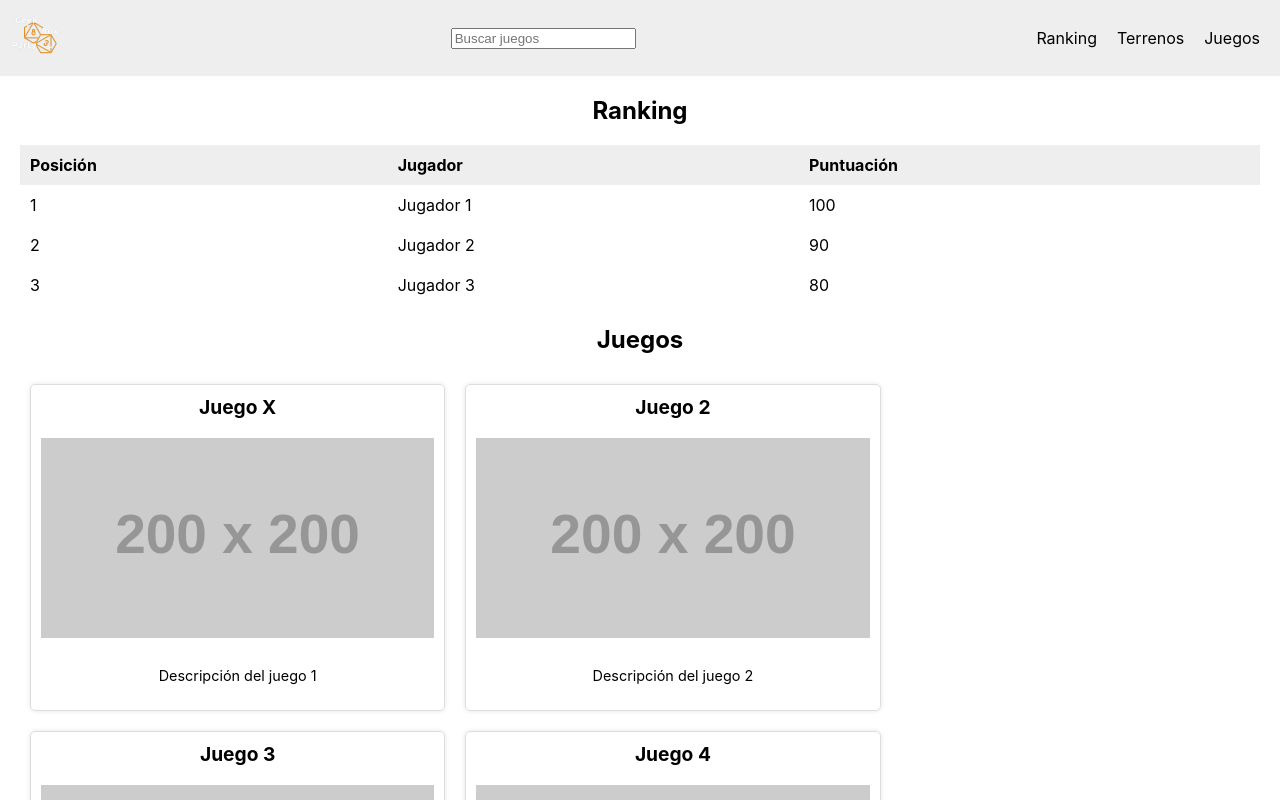
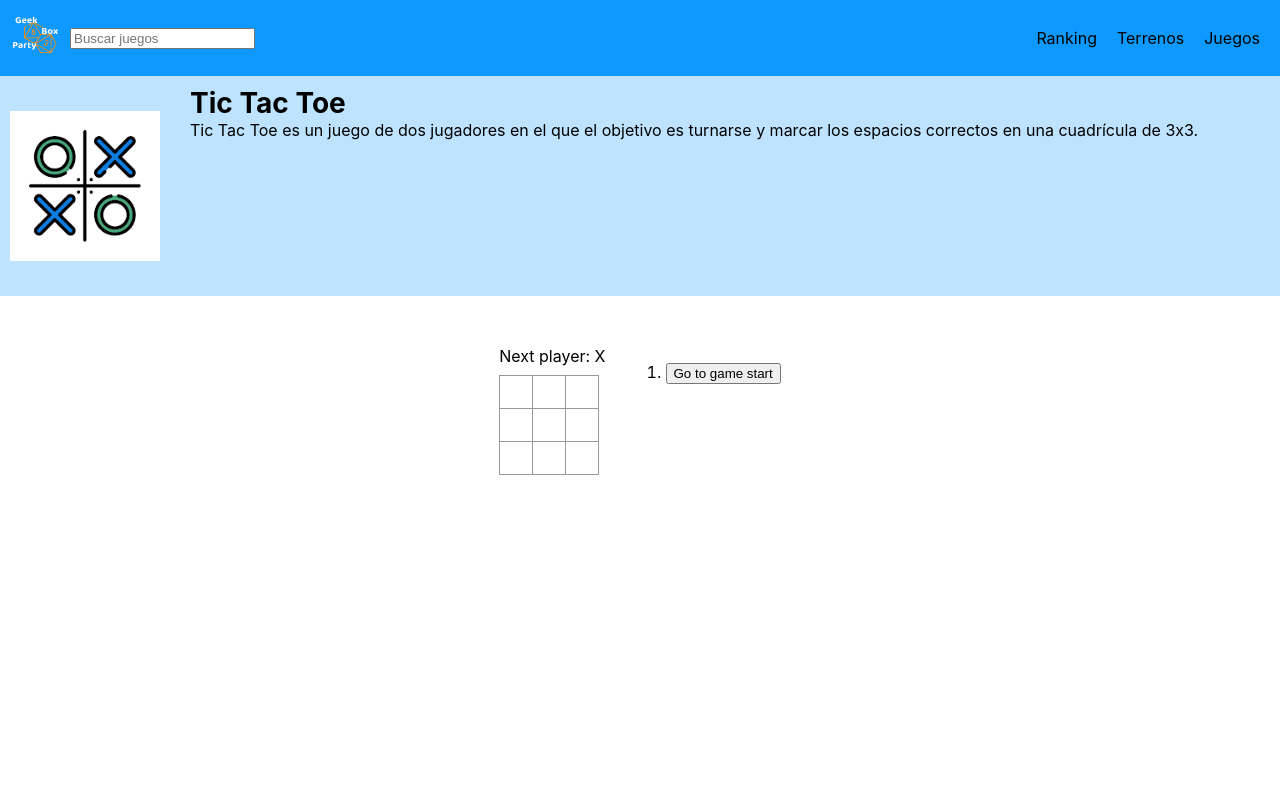
Before and after one commit to ManuVO/GeekBoxParty, a React (Create React App) app: page / in a window 1280 px wide. Shown: the top 800 px of the page. Built offline with nearby package versions, Linux system fonts and the light colour scheme.

Commit message:
Entrega segundo sprint v.01

```diff
--- a/public/index.html
+++ b/public/index.html
@@ -6,8 +6,8 @@
     <meta name="viewport" content="width=device-width, initial-scale=1" />
     <meta name="theme-color" content="#000000" />
     <meta
-      name="description"
-      content="Web site created using create-react-app"
+      name="GeexBoxParty"
+      content="Página web con el objetivo de jugar juegos de mesa desde el navegado de forma online"
     />
     <link rel="apple-touch-icon" href="%PUBLIC_URL%/logo192.png" />
     <!--
--- a/src/App.css
+++ b/src/App.css
@@ -130,3 +130,42 @@ section {
   font-size: 0.9rem;
   line-height: 1.2rem;
 }
+
+.GameContainer {
+  display: flex;
+  justify-content: center;
+  align-items: center;
+}
+
+.square {
+  background: #fff;
+  border: 1px solid #999;
+  float: left;
+  font-size: 24px;
+  font-weight: bold;
+  line-height: 34px;
+  height: 34px;
+  margin-right: -1px;
+  margin-top: -1px;
+  padding: 0;
+  text-align: center;
+  width: 34px;
+}
+
+.board-row:after {
+  clear: both;
+  content: '';
+  display: table;
+}
+
+.status {
+  margin-bottom: 10px;
+}
+.game {
+  display: flex;
+  flex-direction: row;
+}
+
+.game-info {
+  margin-left: 20px;
+}
--- a/src/App.js
+++ b/src/App.js
@@ -4,14 +4,25 @@ import React from 'react';
 import NavigationBar from './Components/NavigationBar';
 import Ranking from './Components/Ranking';
 import GamesSection from './Components/GamesSection';
-
+import GamesContainer from './Components/GameContainer'
+import brisca from './Assets/img/tictactoe.png';
 
 function App() {
   return (
-    <div className="App">
+    <div className="app-container">
       <NavigationBar />
-      <Ranking />
-      <GamesSection />
+      <div className="content-container">
+        <div className="image-container" style={{ display: 'flex', alignItems: 'center', backgroundColor: '#bde3ff' }}>
+          <img src={brisca} alt="Tic Tac Toe" style={{padding: '10px', height: '150px', margin: '0 10px 0 0' }} />
+          <div className="text-container" style={{padding: '10px', height: '200px' }}>
+            <h1 style={{ fontSize: '28px', margin: 0 }}>Tic Tac Toe</h1>
+            <p style={{ fontSize: '16px', margin: 0 }}>Tic Tac Toe es un juego de dos jugadores en el que el objetivo es turnarse y marcar los espacios correctos en una cuadrícula de 3x3.</p>
+          </div>
+        </div>
+        <div className="GameContainer" style={{ padding: '50px', backgroundColor: '	#FFFFFF' }}>
+          <GamesContainer />
+        </div>
+      </div>
     </div>
   );
 }
--- /dev/null
+++ b/src/Components/GameContainer.js
@@ -0,0 +1,115 @@
+import { useState } from 'react';
+
+function Square({ value, onSquareClick }) {
+  return (
+    <button className="square" onClick={onSquareClick}>
+      {value}
+    </button>
+  );
+}
+
+function Board({ xIsNext, squares, onPlay }) {
+  function handleClick(i) {
+    if (calculateWinner(squares) || squares[i]) {
+      return;
+    }
+    const nextSquares = squares.slice();
+    if (xIsNext) {
+      nextSquares[i] = 'X';
+    } else {
+      nextSquares[i] = 'O';
+    }
+    onPlay(nextSquares);
+  }
+
+  const winner = calculateWinner(squares);
+  let status;
+  if (winner) {
+    status = 'Winner: ' + winner;
+  } else {
+    status = 'Next player: ' + (xIsNext ? 'X' : 'O');
+  }
+
+  return (
+    <>
+      <div className="status">{status}</div>
+      <div className="board-row">
+        <Square value={squares[0]} onSquareClick={() => handleClick(0)} />
+        <Square value={squares[1]} onSquareClick={() => handleClick(1)} />
+        <Square value={squares[2]} onSquareClick={() => handleClick(2)} />
+      </div>
+      <div className="board-row">
+        <Square value={squares[3]} onSquareClick={() => handleClick(3)} />
+        <Square value={squares[4]} onSquareClick={() => handleClick(4)} />
+        <Square value={squares[5]} onSquareClick={() => handleClick(5)} />
+      </div>
+      <div className="board-row">
+        <Square value={squares[6]} onSquareClick={() => handleClick(6)} />
+        <Square value={squares[7]} onSquareClick={() => handleClick(7)} />
+        <Square value={squares[8]} onSquareClick={() => handleClick(8)} />
+      </div>
+    </>
+  );
+}
+
+export default function Game() {
+  const [history, setHistory] = useState([Array(9).fill(null)]);
+  const [currentMove, setCurrentMove] = useState(0);
+  const xIsNext = currentMove % 2 === 0;
+  const currentSquares = history[currentMove];
+
+  function handlePlay(nextSquares) {
+    const nextHistory = [...history.slice(0, currentMove + 1), nextSquares];
+    setHistory(nextHistory);
+    setCurrentMove(nextHistory.length - 1);
+  }
+
+  function jumpTo(nextMove) {
+    setCurrentMove(nextMove);
+  }
+
+  const moves = history.map((squares, move) => {
+    let description;
+    if (move > 0) {
+      description = 'Go to move #' + move;
+    } else {
+      description = 'Go to game start';
+    }
+    return (
+      <li key={move}>
+        <button onClick={() => jumpTo(move)}>{description}</button>
+      </li>
+    );
+  });
+
+  return (
+    <div className="game">
+      <div className="game-board">
+        <Board xIsNext={xIsNext} squares={currentSquares} onPlay={handlePlay} />
+      </div>
+      <div className="game-info">
+        <ol>{moves}</ol>
+      </div>
+    </div>
+  );
+}
+
+function calculateWinner(squares) {
+  const lines = [
+    [0, 1, 2],
+    [3, 4, 5],
+    [6, 7, 8],
+    [0, 3, 6],
+    [1, 4, 7],
+    [2, 5, 8],
+    [0, 4, 8],
+    [2, 4, 6],
+  ];
+  for (let i = 0; i < lines.length; i++) {
+    const [a, b, c] = lines[i];
+    if (squares[a] && squares[a] === squares[b] && squares[a] === squares[c]) {
+      return squares[a];
+    }
+  }
+  return null;
+}
--- a/src/Components/NavigationBar.js
+++ b/src/Components/NavigationBar.js
@@ -2,7 +2,7 @@ import React from 'react';
 import imagen from '../Assets/img/GeekBoxParty.png';
 function NavigationBar() {
   return (
-    <nav>
+    <nav style={{backgroundColor: '#0d99ff'}}>
       <a href="#" className="logo">
         <img src={imagen} alt="Logo GeekBoxParty" />
       </a>
```
Also changed, not shown: public/manifest.json, src/Assets/img/brisca.png (added), src/Assets/img/tictactoe.png (added).
